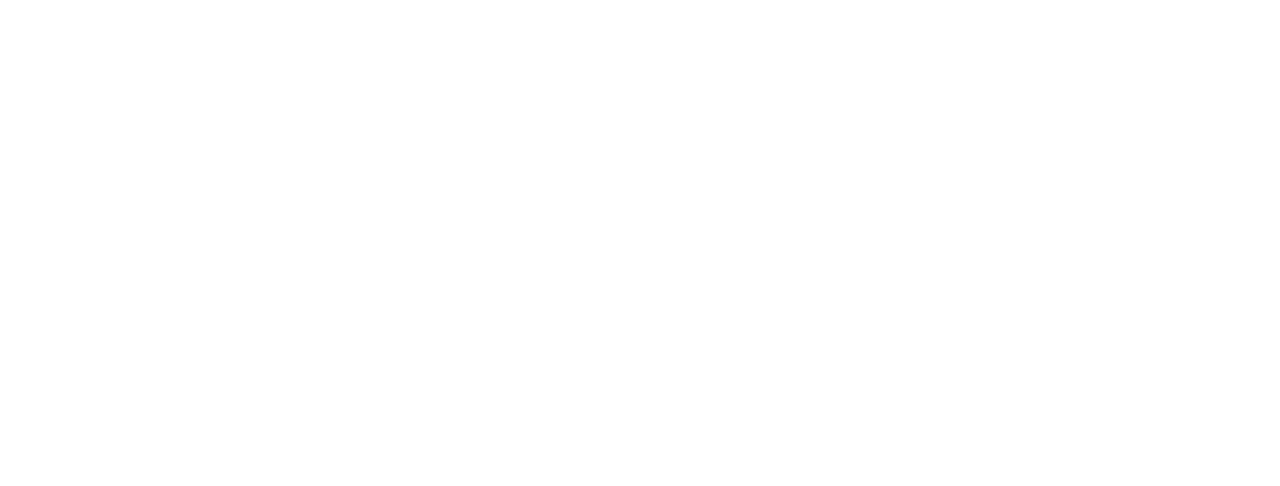
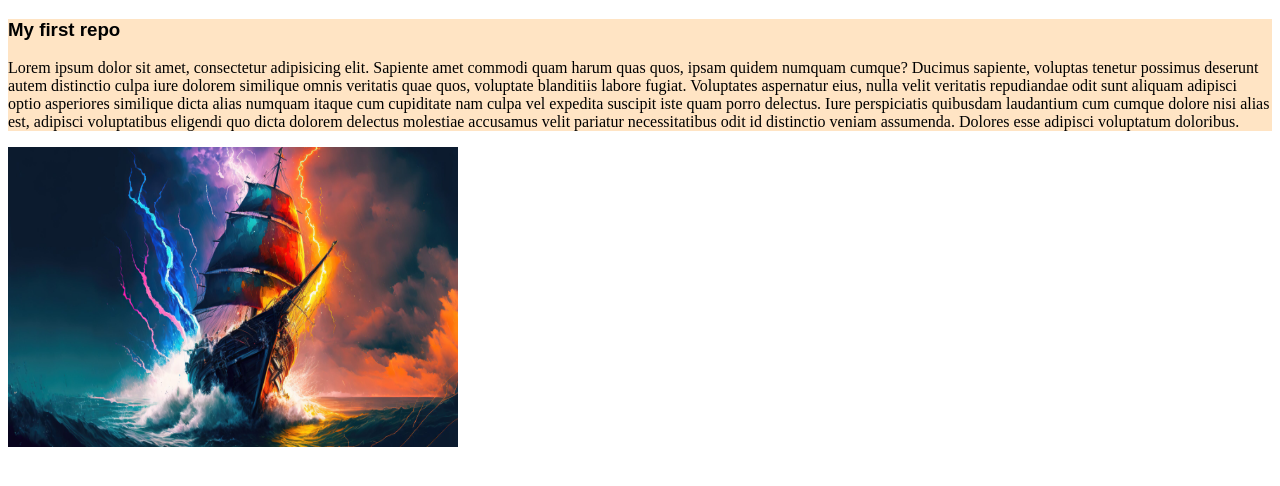
Before and after one commit to alamin2507/my-first-repo, a plain HTML site: page index.html in a window 1280 px wide. Drawn offline with Linux system fonts and the light colour scheme.

Commit message:
added text and picture

```diff
--- a/index.html
+++ b/index.html
@@ -5,9 +5,15 @@
     <meta charset="UTF-8">
     <meta name="viewport" content="width=device-width, initial-scale=1.0">
     <title>My first repo</title>
+    <link rel="stylesheet" href="style.css">
 </head>
 
 <body>
+    <div>
+        <h3>My first repo</h3>
+        <p>Lorem ipsum dolor sit amet, consectetur adipisicing elit. Sapiente amet commodi quam harum quas quos, ipsam quidem numquam cumque? Ducimus sapiente, voluptas tenetur possimus deserunt autem distinctio culpa iure dolorem similique omnis veritatis quae quos, voluptate blanditiis labore fugiat. Voluptates aspernatur eius, nulla velit veritatis repudiandae odit sunt aliquam adipisci optio asperiores similique dicta alias numquam itaque cum cupiditate nam culpa vel expedita suscipit iste quam porro delectus. Iure perspiciatis quibusdam laudantium cum cumque dolore nisi alias est, adipisci voluptatibus eligendi quo dicta dolorem delectus molestiae accusamus velit pariatur necessitatibus odit id distinctio veniam assumenda. Dolores esse adipisci voluptatum doloribus.</p>
+    </div>
+    <img src="img/Cool-8k-Wallpaper-scaled.jpg" alt="" width="450" height="300">
 
 </body>
 
--- /dev/null
+++ b/style.css
@@ -0,0 +1,8 @@
+div{
+    background-color: bisque;
+    padding: auto;
+
+}
+h3{
+    font-family: Arial, Helvetica, sans-serif;
+}
```
Also changed, not shown: img/Cool-8k-Wallpaper-scaled.jpg (added), 1 other file.
